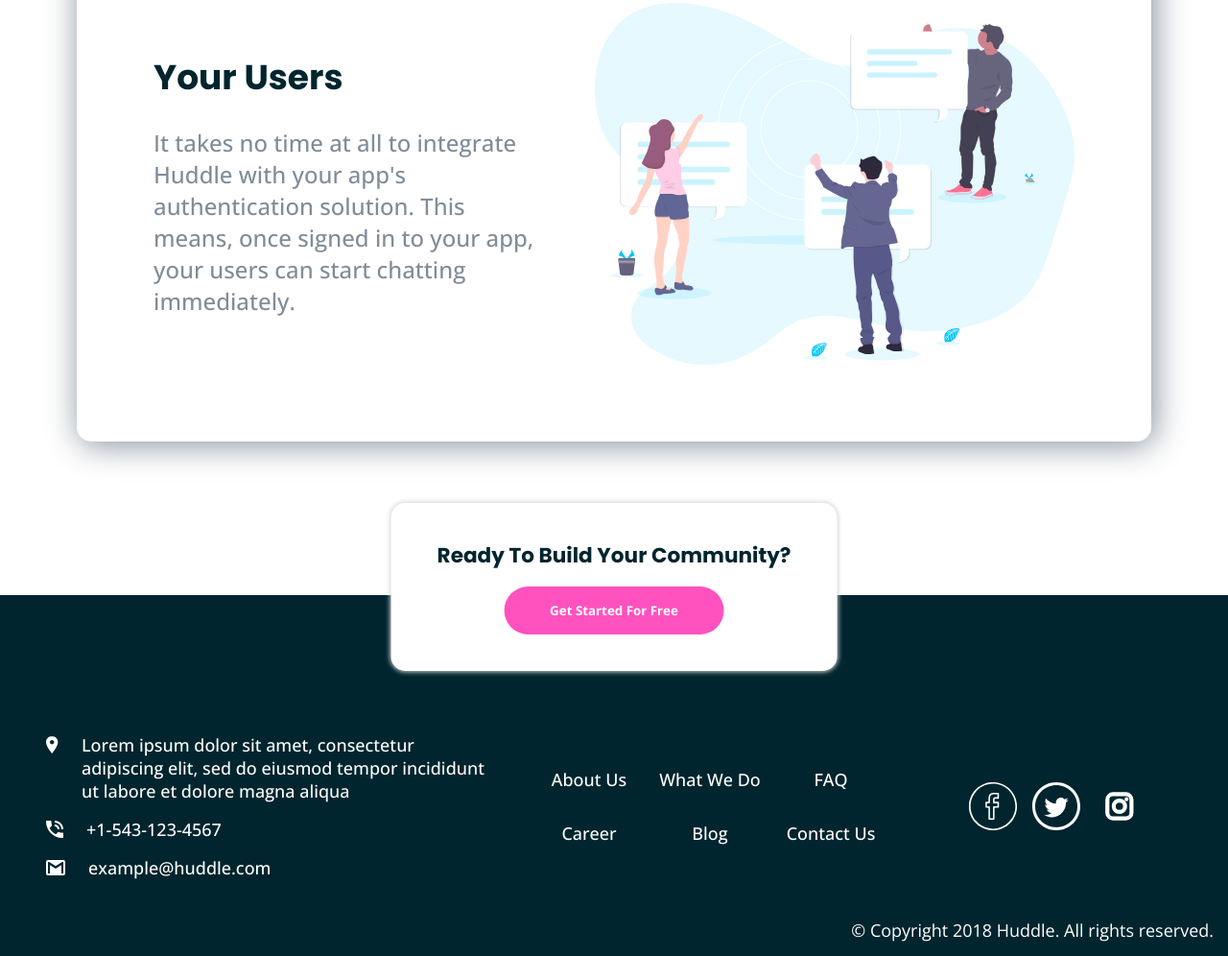
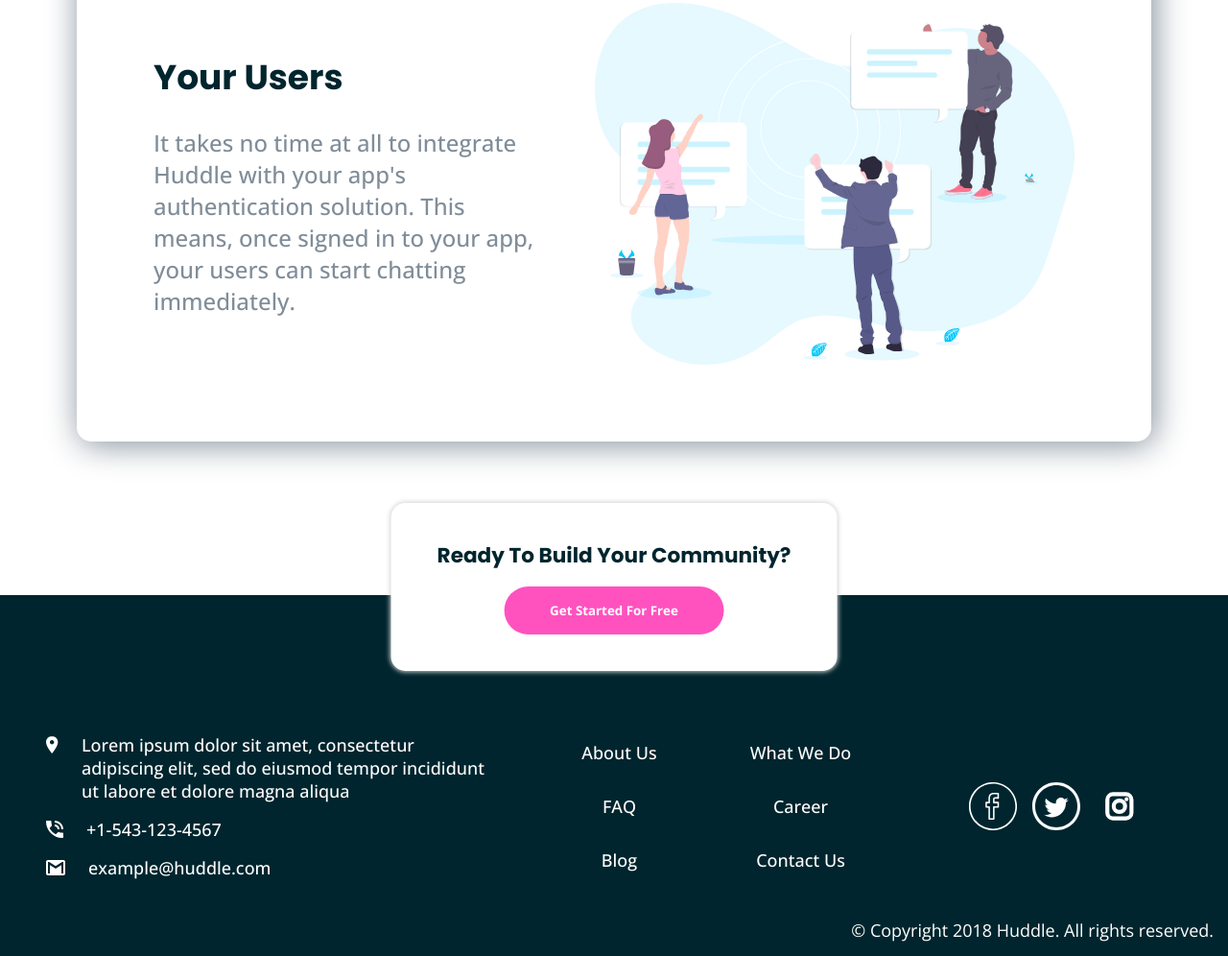
Before and after one commit to Yocanantham/Practice_huddle-landing-page-with-alternating-feature, a plain HTML site: page index.html in a window 1280 px wide. Shown: the part 2677-3673 px from the top of the page at 96% size. Drawn offline with nearby package versions, Linux system fonts and the light colour scheme.

Commit message:
modified

```diff
--- a/style.css
+++ b/style.css
@@ -185,7 +185,7 @@ footer {
 }
 .footer_grid {
     display: grid;
-    grid-template-columns: repeat(auto-fit, minmax(100px, 1fr));
+    grid-template-columns: repeat(auto-fit, minmax(115px, 1fr));
     grid-auto-rows: 40px;
     place-items: center center;
     gap: 1rem;
@@ -244,6 +244,19 @@ header input:hover {
 }
 
 
+.footer_grid > p {
+    transition: letter-spacing 0.3s ease;
+}
+
+.social_links > img:hover {
+    cursor: pointer;
+
+}
+.footer_grid > p:hover {
+    cursor: pointer;
+    letter-spacing: 3px;
+    color: lightgray;
+}
 
 
 
```
